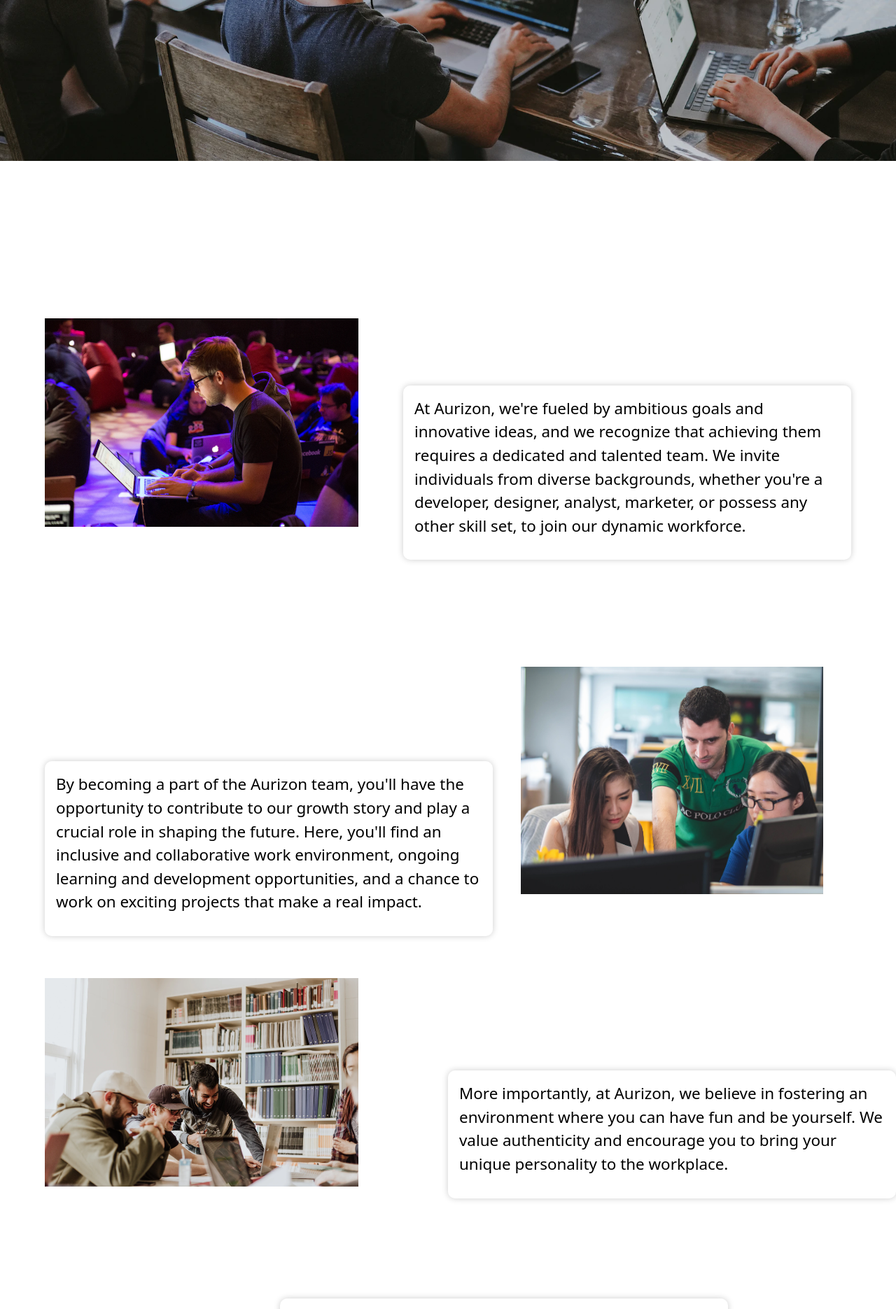
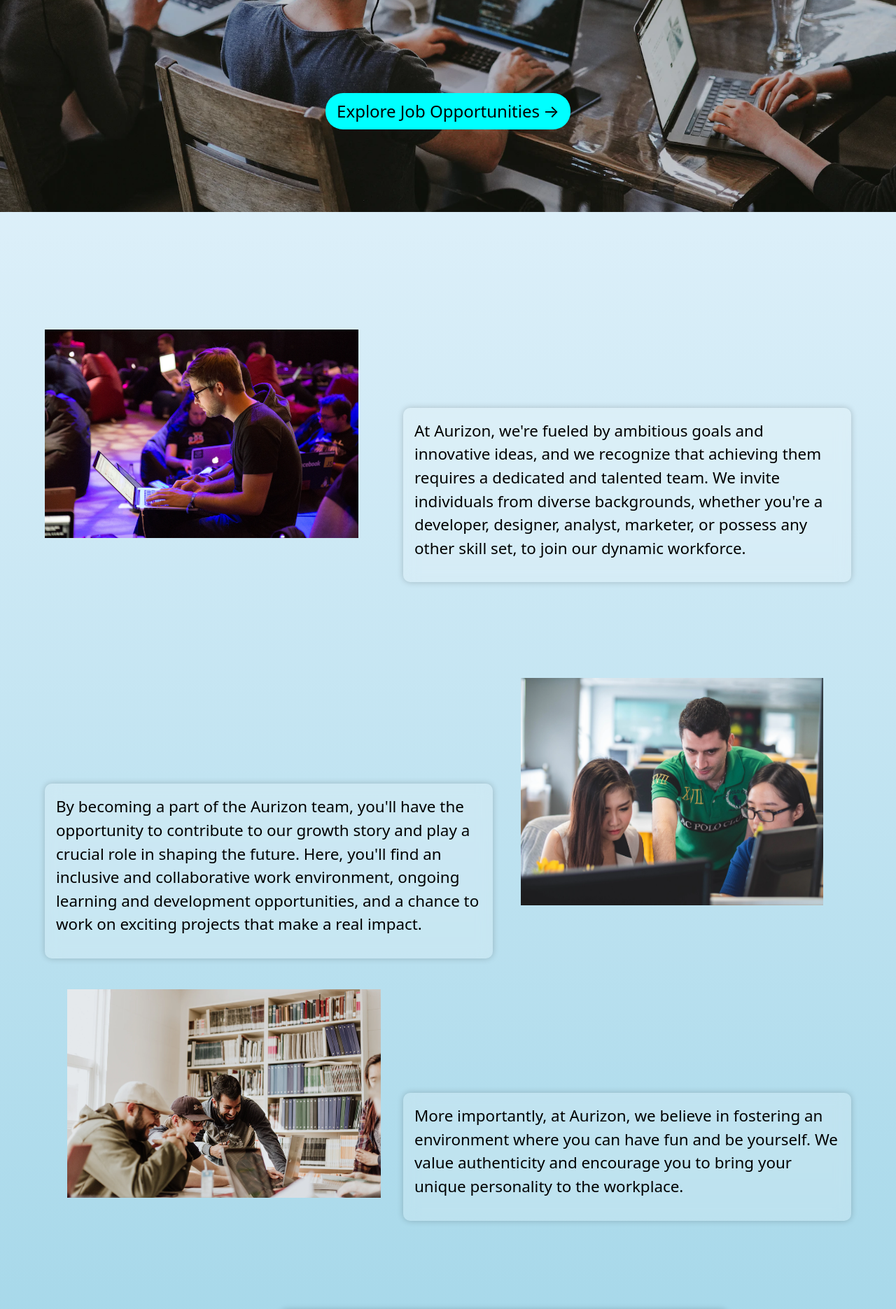
Before and after one commit to jdelvalle12/aurizon, a React (Create React App) app in the folder client/: page /careers in a window 1280 px wide. Shown: the part 560-2431 px from the top of the page at 70% size. Built offline with nearby package versions, Linux system fonts and the light colour scheme.

Commit message:
new pages added and adjustments made in careers page. More to be added on the page.

```diff
--- a/client/src/App.css
+++ b/client/src/App.css
@@ -2764,20 +2764,20 @@ body {
 
 /* Careers */
 
-.careers-containter {
+.careers-container {
   justify-content: center;
   align-items: center;
   text-align: center;
   width: 100%;
   height: 100%;
-  background-color: aliceblue;
+  background: linear-gradient(to bottom, aliceblue, rgb(148, 208, 228));
 }
 
 .careers-background {
   position: absolute;
   margin-top: -6.3rem;
   width: 100%;
-  height: 18%;
+  height: 20%;
   object-fit: cover;
 }
 
@@ -2829,6 +2829,19 @@ body {
   animation: slideFromLeft 1s ease forwards;
 }
 
+.careers-button {
+  display: flex;
+  font-size: 1.5rem;
+  margin-top: -25rem;
+  background-color: aqua;
+  color: black;
+  border: none;
+  padding: 0.5rem 1rem;
+  border-radius: 25px;
+  cursor: pointer;
+  text-decoration: none;
+}
+
 .career-description {
   color: black;
   font-size: 1.4rem;
@@ -2840,7 +2853,7 @@ body {
   text-align: left;
   float: right;
   /* flex-direction: column; */
-  margin-top: 12rem;
+  margin-top: 14rem;
   margin-right: 4rem;
   padding: 1rem;
   background: rgba(255, 255, 255, 0.2);
@@ -2852,7 +2865,7 @@ body {
 .learning-too {
   width: 35%;
   height: auto;
-  margin-top: 30rem;
+  margin-top: 7rem;
   margin-left: 4rem; /* Adjusted margin to move the image to the left */
 }
 
@@ -2897,7 +2910,7 @@ body {
   float: right;
   /* flex-direction: column; */
   margin-top: 12rem;
-  margin-left: 4rem;
+  margin-right: 4rem;
   padding: 1rem;
   background: rgba(255, 255, 255, 0.2);
   backdrop-filter: blur(10px);
@@ -2909,7 +2922,7 @@ body {
   width: 35%;
   height: auto;
   margin-top: 5rem;
-  margin-left: 4rem; /* Adjusted margin to move the image to the left */
+  margin-left: 6rem; /* Adjusted margin to move the image to the left */
 }
 
 .career-description-three {
--- a/client/src/App.js
+++ b/client/src/App.js
@@ -8,8 +8,8 @@ import Home from './pages/Home';
 import About from './pages/About';
 import Technologies from './pages/Technologies';
 import ApiDevelopment from './pages/Api-Development';
-import MobileDevelopment from './pages/Mobile-Development';
-import WebDevelopment from './pages/Web-Development';
+import Marketplace from './pages/Marketplace';
+import JobOpportunities from './pages/Job-Opportunities';
 import Portfolio from './pages/Portfolio';
 import Careers from './pages/Careers';
 import Insider from './pages/Insider';
@@ -38,10 +38,9 @@ return (
           <Route path="/about" element={<About />} />
           <Route path="/technologies" element={<Technologies />} />
           <Route path="/technologies/api-development" element={<ApiDevelopment />} />
-          <Route path="/technologies/mobile-development" element={<MobileDevelopment />} />
-          <Route path="/technologies/web-development" element={<WebDevelopment />} />
+          <Route path="/marketplace" element={<Marketplace />} />
+          <Route path="/job-opportunities" element={<JobOpportunities />} />
           <Route path="/portfolio" element={<Portfolio />} />
-          {/* <Route path="/portfolio/:category?" component={Projects} /> */}
           <Route path="/careers" element={<Careers />} />
           <Route path="/insider" element={<Insider />} />
           <Route path="/contact" element={<Contact />} />
--- a/client/src/pages/Careers.js
+++ b/client/src/pages/Careers.js
@@ -1,4 +1,5 @@
 import React, { useState, useEffect } from 'react';
+import { Link } from 'react-router-dom';
 // import emailjs from 'emailjs-com'; // Import email.js library
 import CareersBackground from '../images/careers-background.jpg';
 import LearningToo from '../images/learning-2.jpg';
@@ -41,6 +42,9 @@ return (
         </div>
         <div className='head-text'>
             <p id='typing-text'></p>
+        </div>
+        <div className={`button-container ${showCareerTitle ? 'slide-in' : ''}`}>
+            <Link to='/careers-page' className={`careers-button ${showCareerTitle ? 'slide-in' : ''}`}>Explore Job Opportunities<span className='arrow'>&rarr;</span></Link>
         </div>
         <div className='career-description'>
            <p>
```
Also changed, not shown: client/src/pages/Job-Opportunities.js (added), client/src/pages/Marketplace.js (added), client/src/pages/Mobile-Development.js (deleted), client/src/pages/Web-Development.js (deleted).
